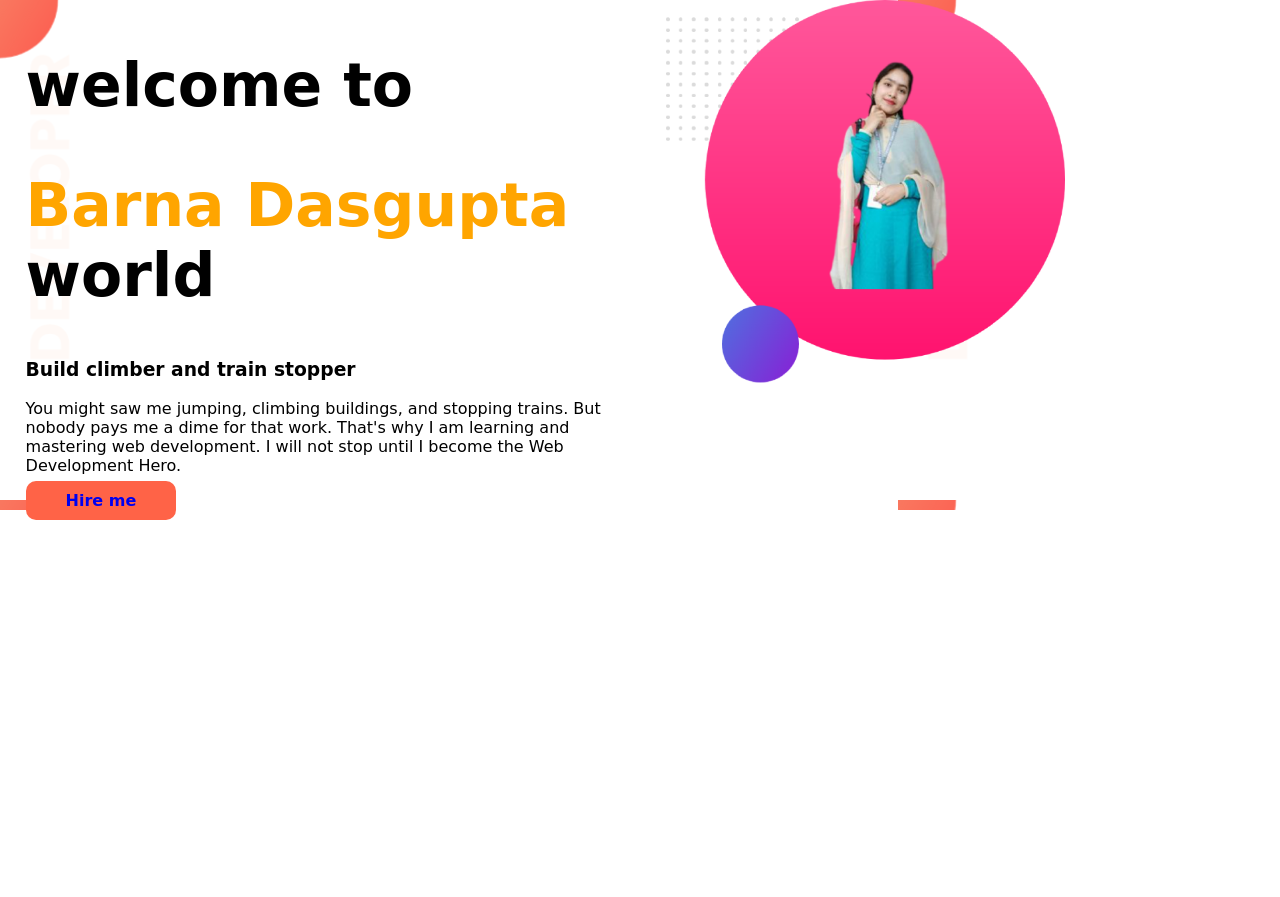
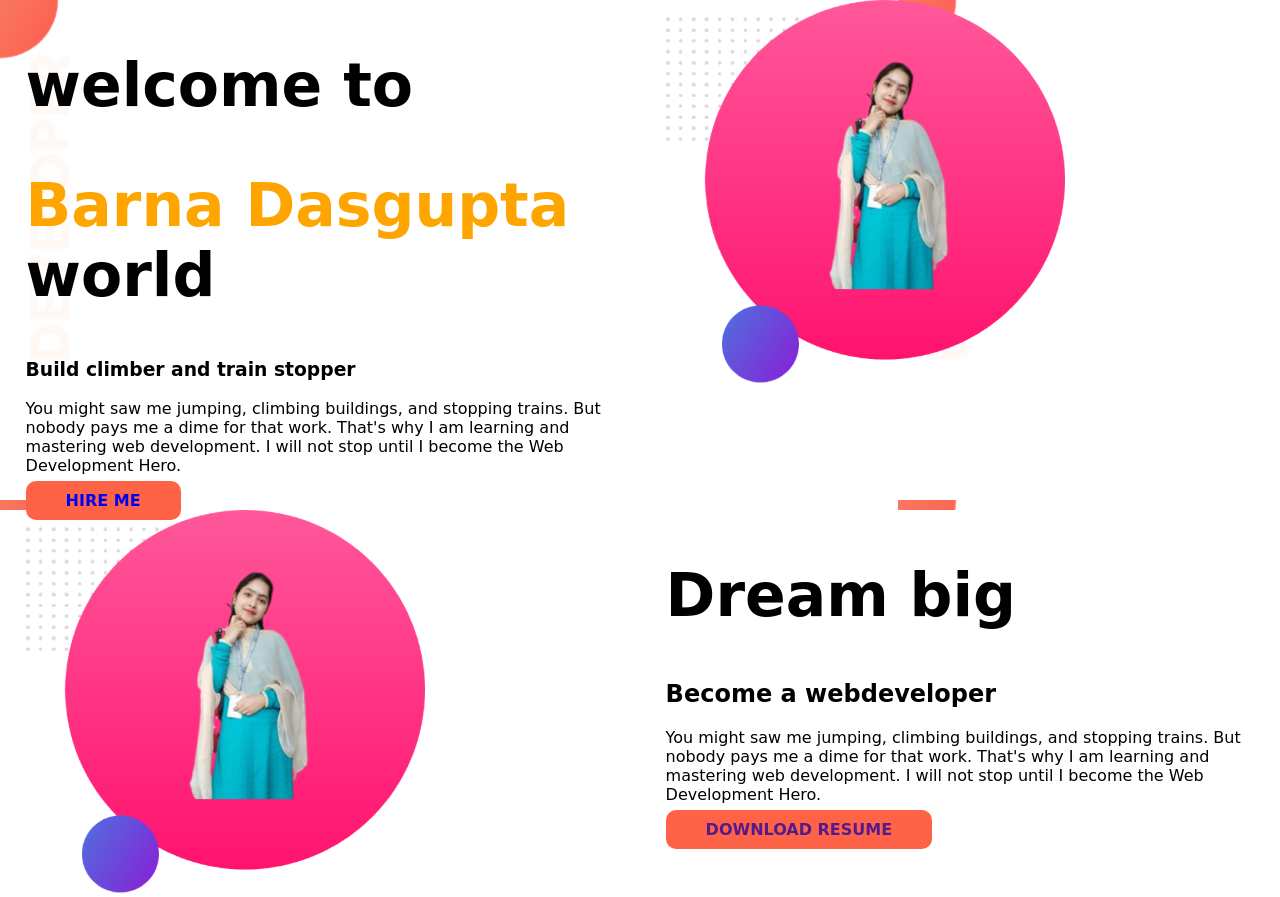
Before and after one commit to Gupta-Barna/developer1-portfolio, a plain HTML site: page index.html in a window 1280 px wide. Before the commit the page ends 800 px from the top, so only its background shows below. Drawn offline with Linux system fonts and the light colour scheme; a web font is replaced by a local one.

Commit message:
background-image added

```diff
--- a/index.html
+++ b/index.html
@@ -17,11 +17,24 @@
         <h1><span class="orange-color">Barna Dasgupta</span> world</h1>
         <h3>Build climber and train stopper</h3>
         <p>You might saw me jumping, climbing buildings, and stopping trains. But nobody pays me a dime for that work. That's why I am learning and mastering web development. I will not stop until I become the Web Development Hero.</p>
-        <a class="link-button" target ="blank" href="https://www.linkedin.com/company/programminghero/">Hire me</a>
+        <a class="link-button" target ="_blank" href="https://www.linkedin.com/company/programminghero/">HIRE ME</a>
         </div>
         <div class="half-width">
             <img src="holo.png"alt="">
         </div>
     </section>
+    <section class="Dream-Big">
+        <div class="half-width" >
+            <img src="holo.png"alt="">
+        </div>
+        <div class="half-width" >
+            <h1>Dream big</h1>
+            <h2>Become a webdeveloper</h2>
+            <p>You might saw me jumping, climbing buildings, and stopping trains. But nobody pays me a dime for that work. That's why I am learning and mastering web development. I will not stop until I become the Web Development Hero.</p>
+            <a class="link-button"target="_blank"href="">DOWNLOAD RESUME</a>
+
+        </div>
+
+    </section>
 </body>
 </html>
--- a/style.css
+++ b/style.css
@@ -13,6 +13,7 @@ h1{
 }
         section{
             display :flex
+
         }
         .half-width{
             width: 50%;
@@ -33,3 +34,6 @@ h1{
     }.top-banner{
         background-image: url(images/top-banner.png);
     }
+    .dream-big{
+        background-image: url(images/top-banner.png) ;
+    }
```
